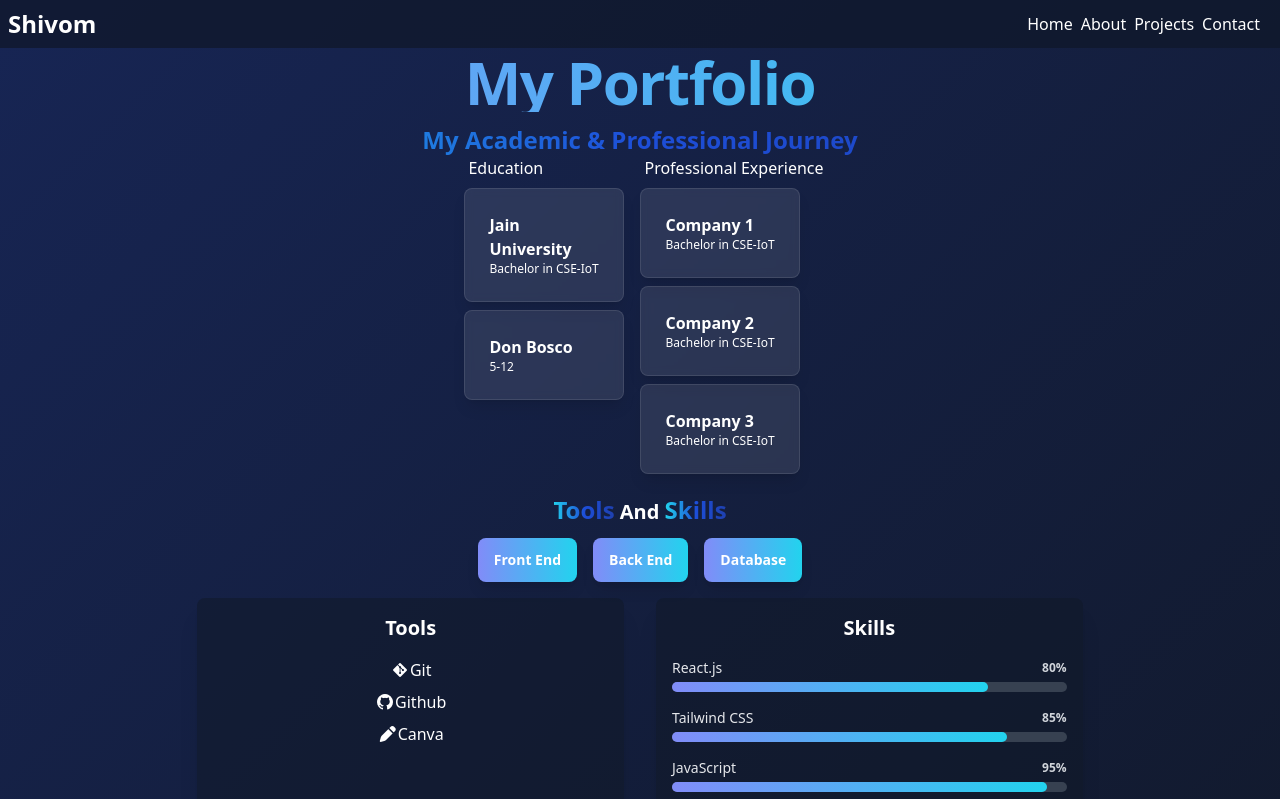
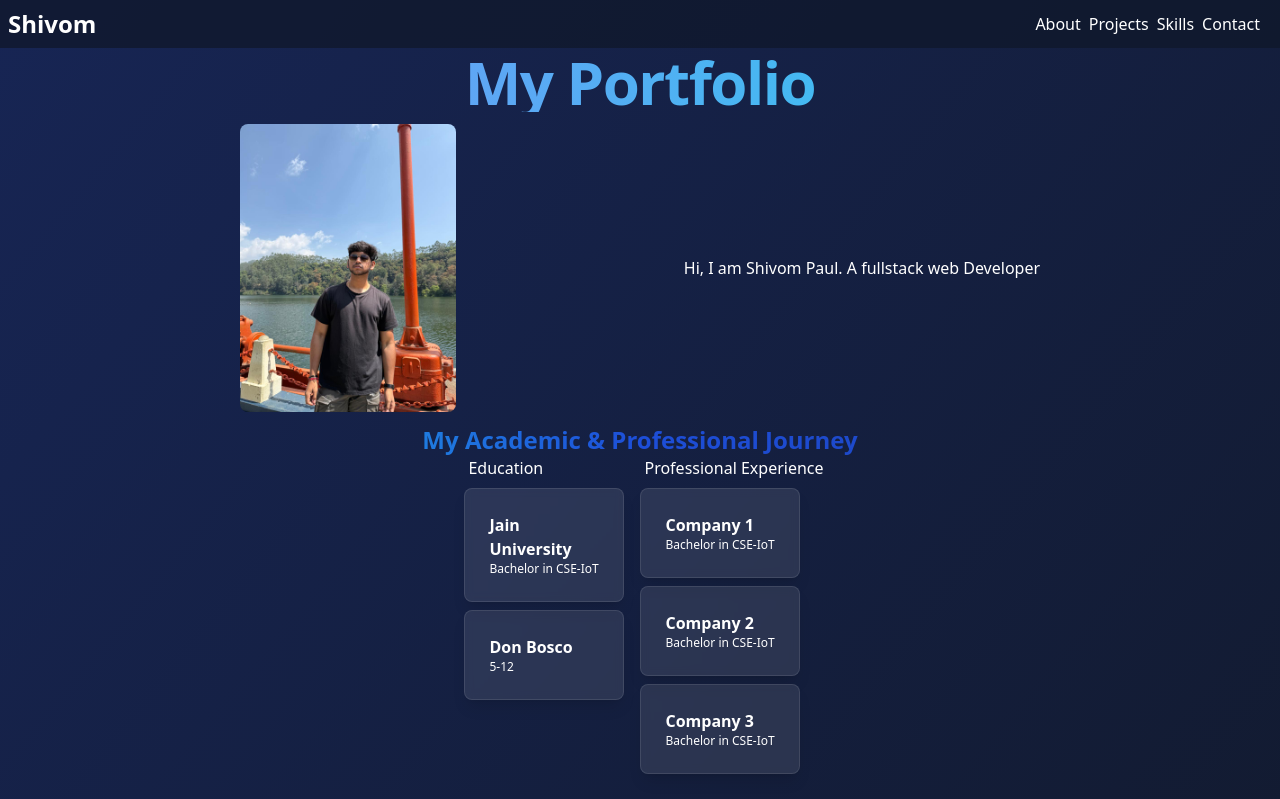
Before and after one commit to Shivom76/Portfilio, a React (Vite) app: page / in a window 1280 px wide. Shown: the top 799 px of the page. Built offline with nearby package versions, Linux system fonts and the light colour scheme.

Commit message:
profile changes

```diff
--- a/src/App.jsx
+++ b/src/App.jsx
@@ -4,6 +4,8 @@ import Footer from "./components/Footer.jsx"
 import Cards from "./components/Cards.jsx"
 import Tools from "./components/Tools.jsx"
 import Contact from "./components/Contact.jsx"
+// import pic from "./src/assets/pic1";
+
 
 const eduData=[
   { id: 1, title: "Jain University", content: "Bachelor in CSE-IoT" },
@@ -27,6 +29,19 @@ return (
     bg-clip-text text-transparent
     bg-gradient-to-r from-indigo-400 to-cyan-400'>My Portfolio</h1>
 
+
+
+    <div className="flex justify-evenly items-center m-3">
+      <div className="text-center">
+        <img src="/images/pic1.jpg" alt="pic" className="h-72 rounded-lg"/>
+      </div>
+      <div>
+        <p className=" text-center">Hi, I am Shivom Paul. A fullstack web Developer</p>
+      </div>
+    </div>
+
+
+
       <h2 className="text-center mt-3 text-2xl font-extrabold text-transparent bg-clip-text bg-gradient-to-r from-cyan-400 via-blue-700 to-blue-800">My Academic & Professional Journey</h2>
       <div className="Box flex justify-center">
         <Cards text="Education" data={eduData}/>
--- a/src/components/Navbar.jsx
+++ b/src/components/Navbar.jsx
@@ -5,9 +5,9 @@ export default function Navbar(){
                     <a href="/">Shivom</a>
                 </div>
             <nav className="px-1 align-center min-[376px]:mx-1">
-                <a href="#" className="px-2 sm:px-1">Home</a>
                 <a href="#" className="px-2 sm:px-1">About</a>
                 <a href="#" className="px-2 sm:px-1">Projects</a>
+                <a href="#" className="px-2 sm:px-1">Skills</a>
                 <a href="#" className="px-2 sm:px-1">Contact</a>
             </nav>
         </div>
```
Also changed, not shown: public/images/pic1.jpg (added).
